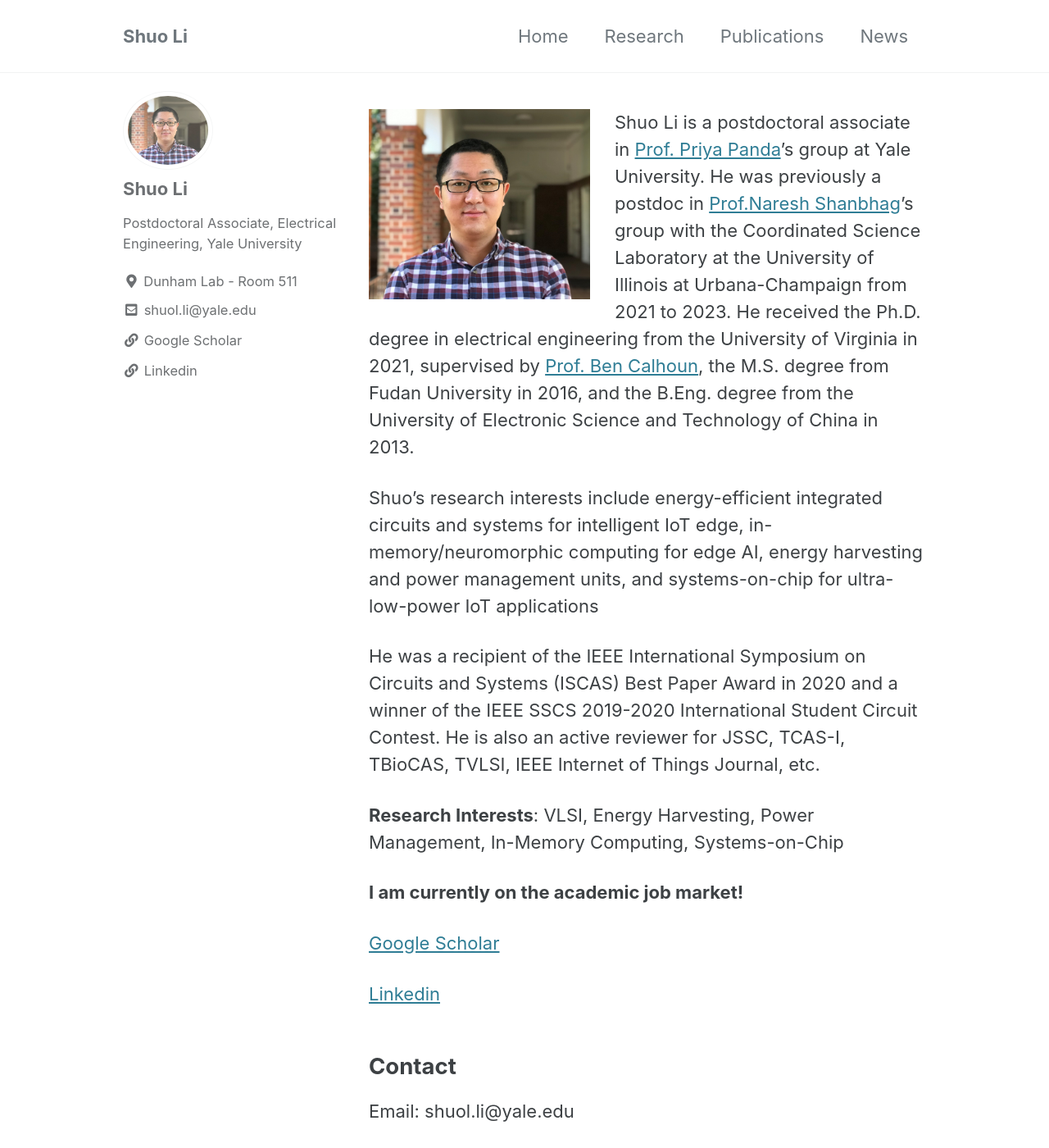
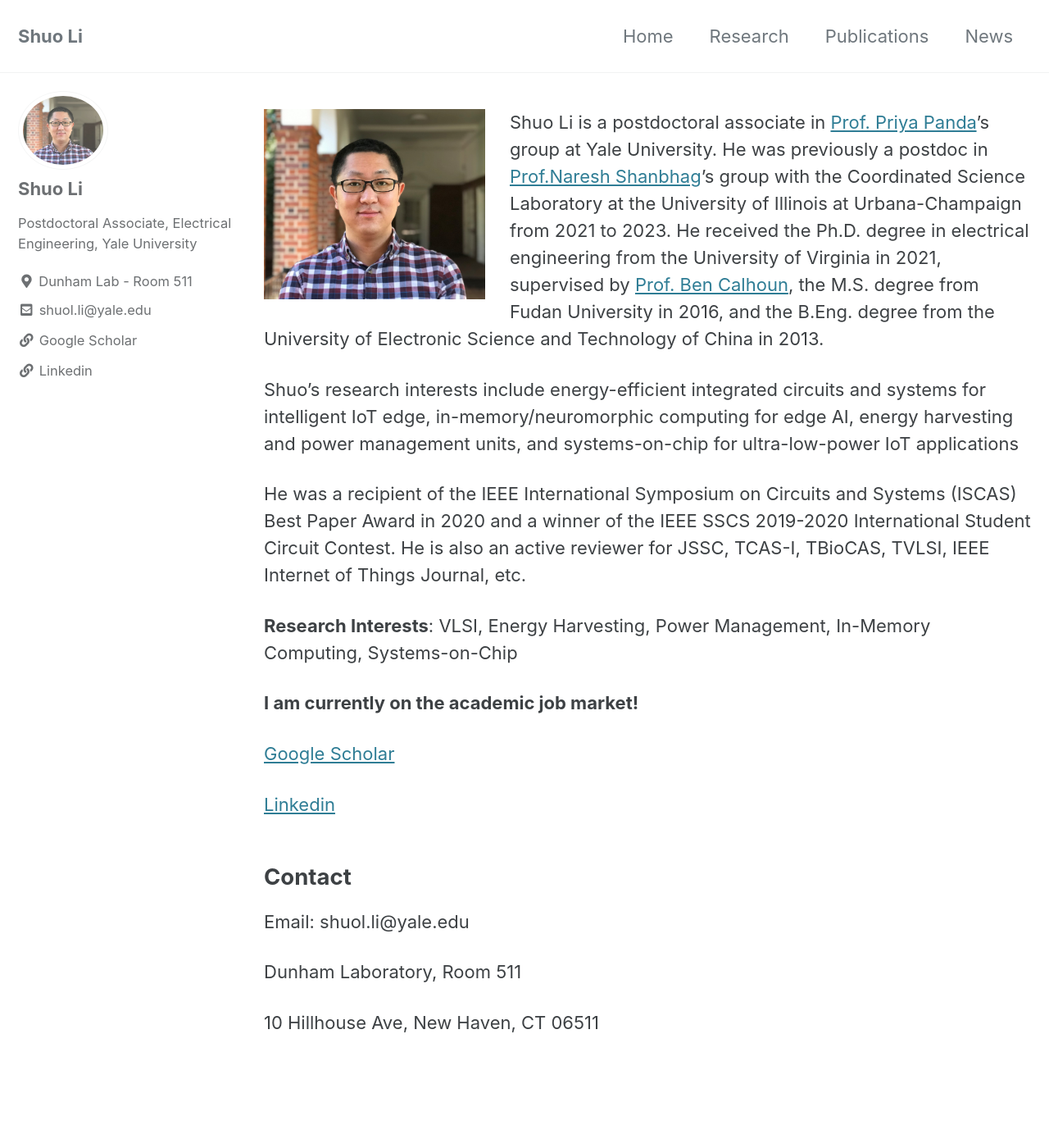
Before and after one commit to shuoli365/shuoli365.github.io, a Jekyll site: the page built from index.md, in a window 1280 px wide and 1400 px high. Shown: the whole window at 82% size. Built offline with Jekyll 4.4.1, drawn with Linux system fonts in a browser that asks for light colours; cached includes are drawn as plain includes.

Commit message:
Update _variables.scss

```diff
--- a/_sass/minimal-mistakes/_variables.scss
+++ b/_sass/minimal-mistakes/_variables.scss
@@ -34,8 +34,8 @@
 $caption-font-family: $serif !default;
 
 /* type scale */
-$type-size-1: 1.953em !default; // ~39.056px
-$type-size-2: 1.953em !default; // ~31.248px
+$type-size-1: 1.563em !default; // ~39.056px
+$type-size-2: 1.563em !default; // ~31.248px
 $type-size-3: 1.563em !default; // ~25.008px
 $type-size-4: 1.25em !default; // ~20px
 $type-size-5: 1em !default; // ~16px
@@ -148,8 +148,8 @@
 $medium: 768px !default;
 $medium-wide: 900px !default;
 $large: 1024px !default;
-$x-large: 1024px !default;
-$max-width: $large !default;
+$x-large: 1280px !default;
+$max-width: $x-large !default;
 
 /*
    Grid
```
